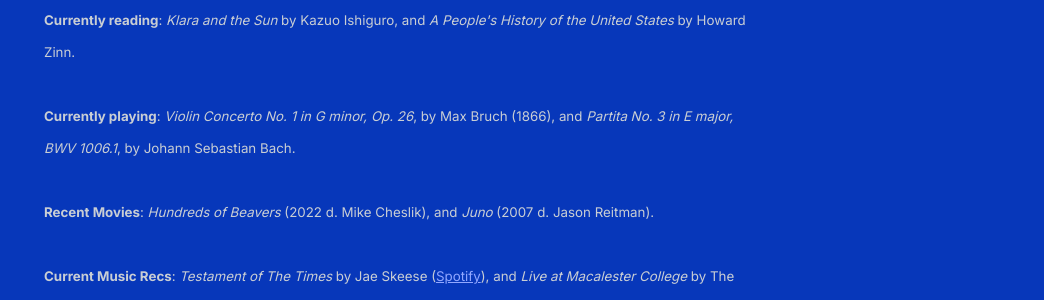
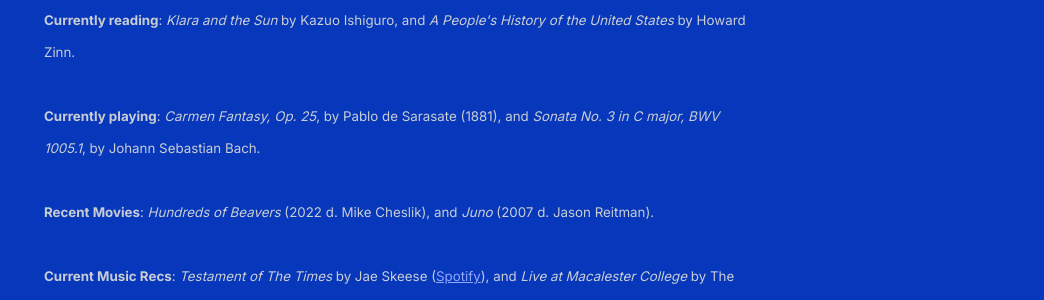
Before and after one commit to shihankanungo/shihankanungo.github.io, a Jekyll site: the page built from index.md, in a window 1280 px wide. Shown: the part 942-1242 px from the top of the page, without its empty margins (236-1280 px from the left). Built offline with Jekyll 4.4.1, drawn with Linux system fonts in a browser that asks for light colours.

Commit message:
Update _config.yml

```diff
--- a/_config.yml
+++ b/_config.yml
@@ -13,7 +13,7 @@
           <br /><br />
           <small><b>Currently reading</b>: <i>Klara and the Sun</i> by Kazuo Ishiguro, and <i>A People's History of the United States</i> by Howard Zinn.</small>
           <br /><br />
-          <small><b>Currently playing</b>: <i>Violin Concerto No. 1 in G minor, Op. 26</i>, by Max Bruch (1866), and <i>Partita No. 3 in E major, BWV 1006.1</i>, by Johann Sebastian Bach.</small>
+          <small><b>Currently playing</b>: <i>Carmen Fantasy, Op. 25</i>, by Pablo de Sarasate (1881), and <i>Sonata No. 3 in C major, BWV 1005.1</i>, by Johann Sebastian Bach.</small>
           <br /><br />
           <small><b>Recent Movies</b>: <i>Hundreds of Beavers</i> (2022 d. Mike Cheslik), and <i>Juno</i> (2007 d. Jason Reitman). </small>
           <br /><br />
```
